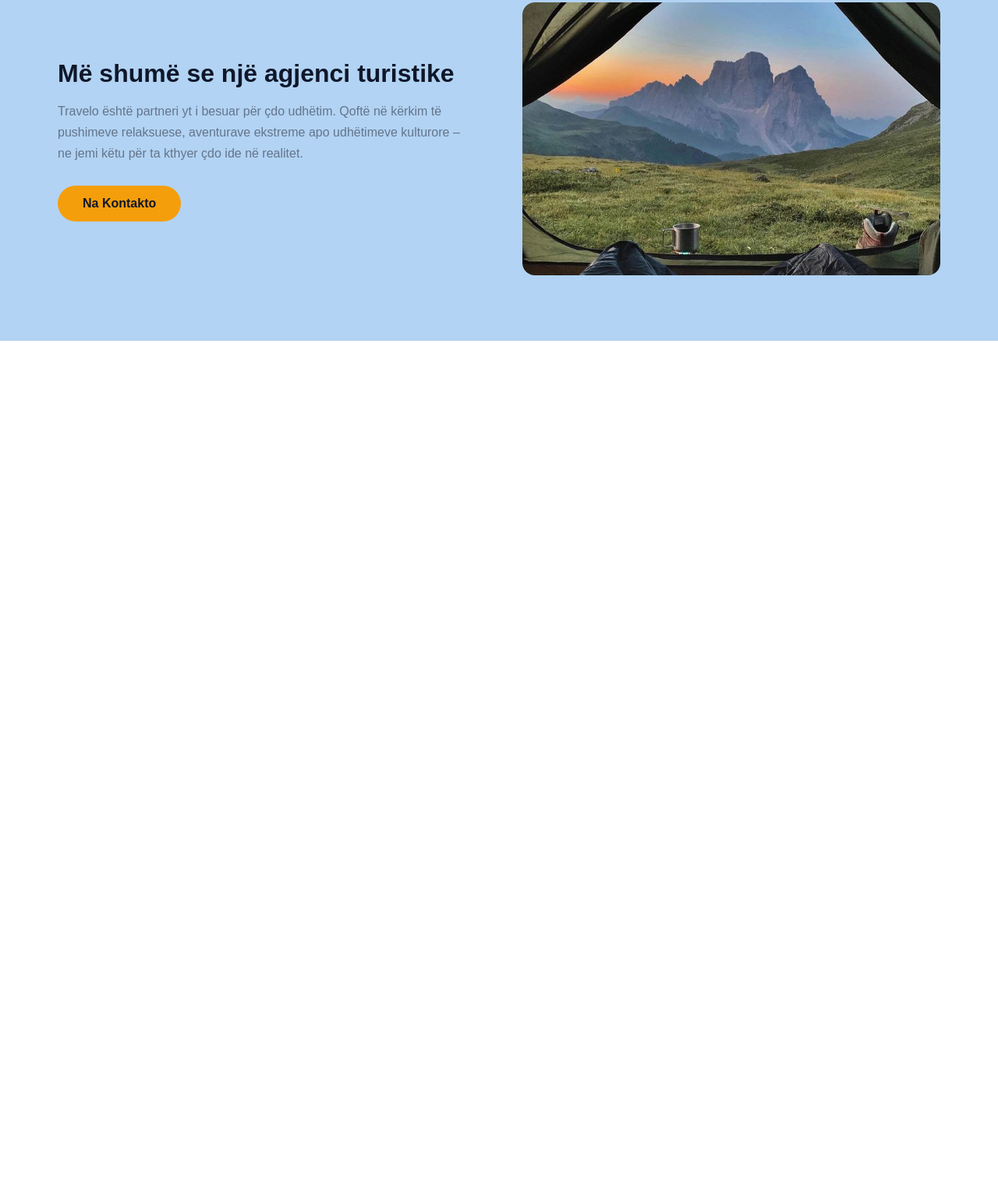
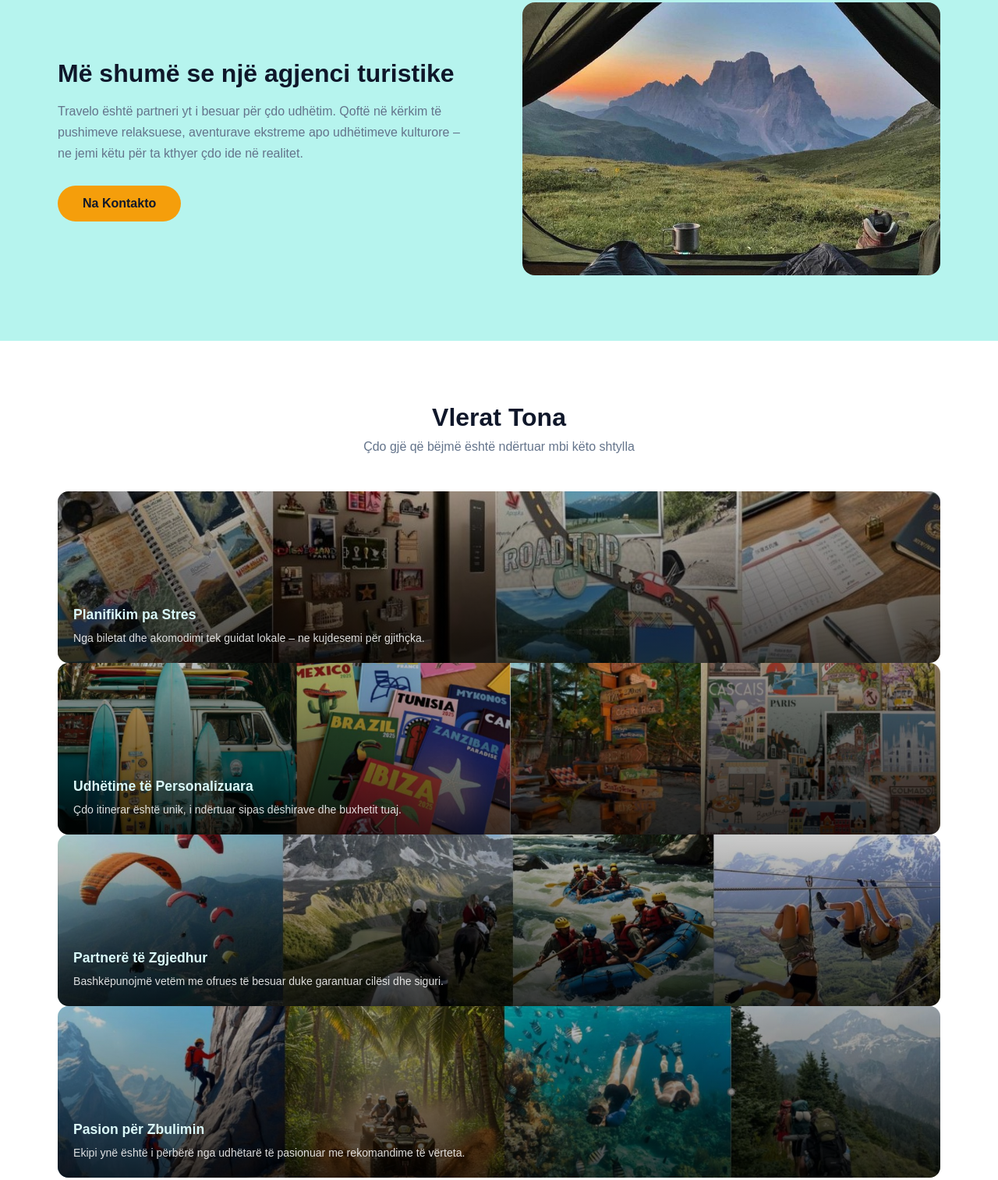
Before and after one commit to klarisashehu/Travelo, a plain HTML site: page index.html in a window 1280 px wide. Shown: the part 877-2390 px from the top of the page at 78% size. Before the commit the page ends 1314 px from the top, so only its background shows below. Drawn offline with Linux system fonts and the light colour scheme.

Commit message:
Riorganizimi i struktures se projektit

```diff
--- a/style.css
+++ b/css/style.css
@@ -62,7 +62,7 @@ body{
 
 .hero {
   min-height: 100vh;
-  background: url('hero.jpg') center/cover no-repeat;
+  background: url('../images/hero.jpg') center/cover no-repeat;
   display: flex;
   align-items: center;
   justify-content: center;
@@ -120,7 +120,7 @@ body{
 
 .about {
   padding: 80px 0;
-  background: #b2d3f3;
+  background: #b6f4ee;
 }
 
 .container {
@@ -154,3 +154,64 @@ body{
   object-fit: cover;
   border-radius: 16px;
 }
+
+.values {
+  padding: 80px 0;
+}
+
+.section-header {
+  text-align: center;
+  margin-bottom: 48px;
+}
+
+.section-header h2 {
+  font-size: 2rem;
+  color: var(--dark);
+  margin-bottom: 10px;
+}
+
+.section-header p {
+  color: #64748b;
+}
+
+.values-grid {
+  display: grid;
+  grid-template-columns: repeat(2, 1fr);
+  gap: 24px;
+}
+
+.value-card {
+  border-radius: 14px;
+  overflow: hidden;
+  height: 220px;
+  background-size: cover;
+  background-position: center;
+  position: relative;
+  transition: transform 0.3s;
+}
+
+.value-card:hover {
+  transform: translateY(-6px);
+}
+
+.card-overlay {
+  position: absolute;
+  inset: 0;
+  background: linear-gradient(to top, rgba(0,0,0,0.75) 0%, rgba(0,0,0,0.2) 100%);
+  padding: 20px;
+  display: flex;
+  flex-direction: column;
+  justify-content: flex-end;
+}
+
+.card-overlay h3 {
+  color: rgb(218, 249, 249);
+  font-size: 1.1rem;
+  margin-bottom: 8px;
+}
+
+.card-overlay p {
+  color: rgba(255,255,255,0.85);
+  font-size: 0.88rem;
+  line-height: 1.6;
+}
--- a/index.html
+++ b/index.html
@@ -4,7 +4,7 @@
   <meta charset="UTF-8" />
   <meta name="viewport" content="width=device-width, initial-scale=1.0" />
   <title>Travelo – Udhëto me Zemër të Qetë</title>
-  <link rel="stylesheet" href="style.css" />
+  <link rel="stylesheet" href="css/style.css" />
 </head>
 <body>
 
@@ -42,7 +42,7 @@
         </div>
 
         <div class="about-image">
-          <img src="img.jpg" alt="Rreth Nesh"
+          <img src="images/img.jpg" alt="Rreth Nesh"
           class="about-img"/>
         </div>
 
@@ -50,5 +50,48 @@
     </div>
   </section>
 
+  <section class="values" id="values">
+    <div class="container">
+        <div class="section-header">
+            <h2>Vlerat Tona</h2>
+            <p>Çdo gjë që bëjmë është ndërtuar mbi këto shtylla</p>
+        </div>
+
+        <div class="values-gird">
+
+  <div class="value-card" style="background-image: url('images/val1.jpg')">
+    <div class="card-overlay">
+      <h3>Planifikim pa Stres</h3>
+      <p>Nga biletat dhe akomodimi tek guidat lokale – ne kujdesemi për gjithçka.</p>
+    </div>
+  </div>
+
+  <div class="value-card" style="background-image: url('images/val2.jpg')">
+    <div class="card-overlay">
+      <h3>Udhëtime të Personalizuara</h3>
+      <p>Çdo itinerar është unik, i ndërtuar sipas dëshirave dhe buxhetit tuaj.</p>
+    </div>
+  </div>
+
+  <div class="value-card" style="background-image: url('images/val3.jpg')">
+    <div class="card-overlay">
+      <h3>Partnerë të Zgjedhur</h3>
+      <p>Bashkëpunojmë vetëm me ofrues të besuar duke garantuar cilësi dhe siguri.</p>
+    </div>
+  </div>
+
+  <div class="value-card" style="background-image: url('images/val4.jpg')">
+    <div class="card-overlay">
+      <h3>Pasion për Zbulimin</h3>
+      <p>Ekipi ynë është i përbërë nga udhëtarë të pasionuar me rekomandime të vërteta.</p>
+    </div>
+  </div>
+
+</div>
+
+
+  </section>
+
+ <script src="js/script.js"></script>
 </body>
 </html>
```
Also changed, not shown: images/hero.jpg (renamed from hero.jpg), images/img.jpg (renamed from img.jpg), images/val1.jpg (added), images/val2.jpg (added), images/val3.jpg (added), images/val4.jpg (added), js/script.js (added).
